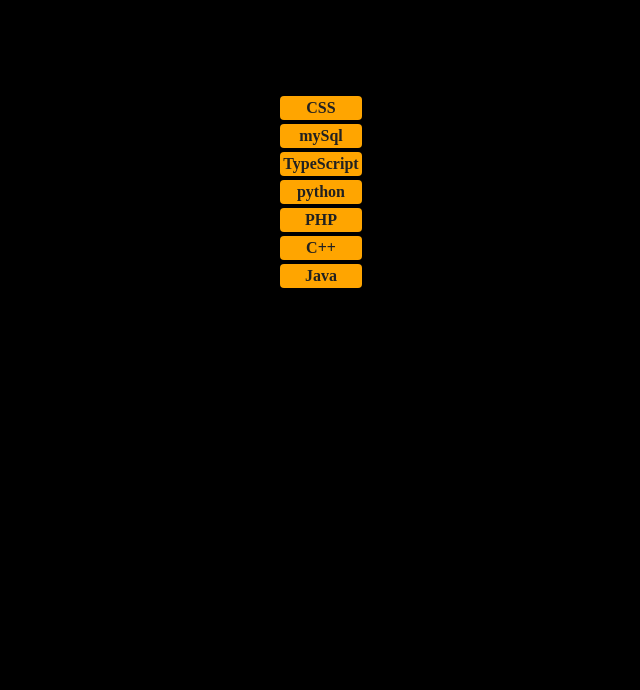
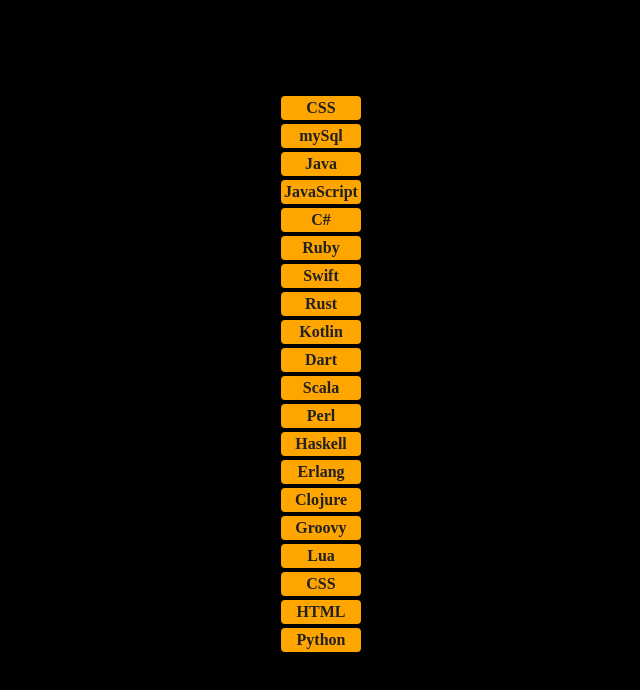
Before and after one commit to Azmi-84/Java_Script_Learning, a plain HTML site: page 06_DOM/03_index.html in a window 1280 px wide. Shown: the whole page, without its empty margins (339-979 px from the left). Drawn offline with Linux system fonts and the light colour scheme.

Commit message:
refactor: Refactor language list rendering using an array of objects

```diff
--- a/06_DOM/03_index.html
+++ b/06_DOM/03_index.html
@@ -54,14 +54,37 @@
         document.querySelector(".language").appendChild(li);
     }
 
-    addLanguage("GO Lang");
-    addLanguage("azmi-84");
-    addLanguage("TypeScript");
-    addLanguage("python");
+// Array of languages
+const languages = [
+    { name: "PHP", type: "opt" },
+    { name: "C++", type: "normal" },
+    { name: "Java", type: "opt" },
+    { name: "JavaScript", type: "normal" },
+    { name: "C#", type: "normal" },
+    { name: "Ruby", type: "opt" },
+    { name: "Swift", type: "normal" },
+    { name: "Rust", type: "opt" },
+    { name: "Kotlin", type: "normal" },
+    { name: "Dart", type: "opt" },
+    { name: "Scala", type: "normal" },
+    { name: "Perl", type: "opt" },
+    { name: "Haskell", type: "normal" },
+    { name: "Erlang", type: "opt" },
+    { name: "Clojure", type: "normal" },
+    { name: "Groovy", type: "opt" },
+    { name: "Lua", type: "normal" },
+    {name: "CSS", type: "normal"},
+    {name: "HTML", type: "normal"},
+    {name: "Python", type: "normal"},
+];
 
-    addOptLanguage("PHP");
-    addLanguage("C++");
-    addOptLanguage("Java");
+languages.forEach(lang => {
+    if (lang.type === "opt") {
+        addOptLanguage(lang.name);
+    } else {
+        addLanguage(lang.name);
+    }
+});
 
     // Editing
     const secondChild = document.querySelector("li:nth-child(2)");
```
